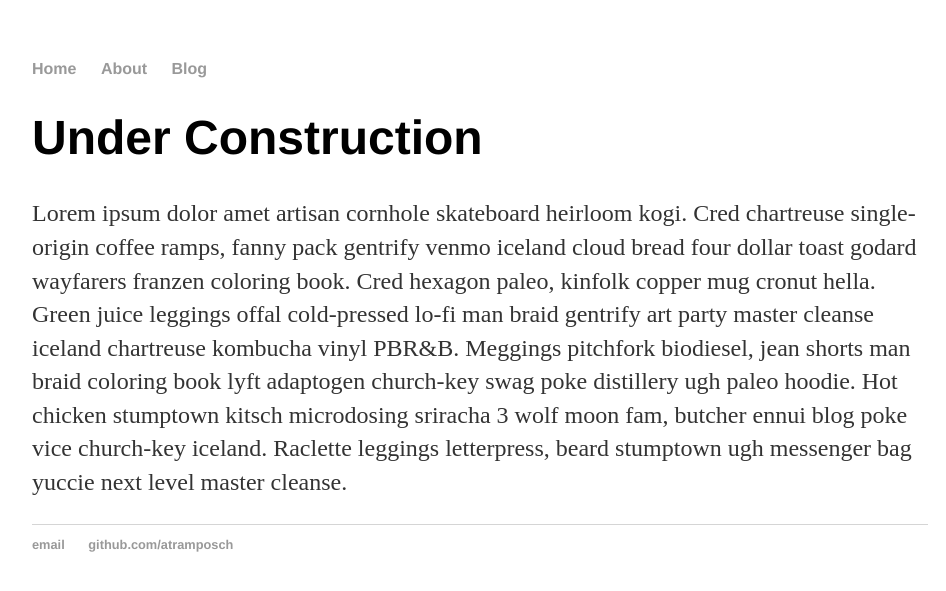
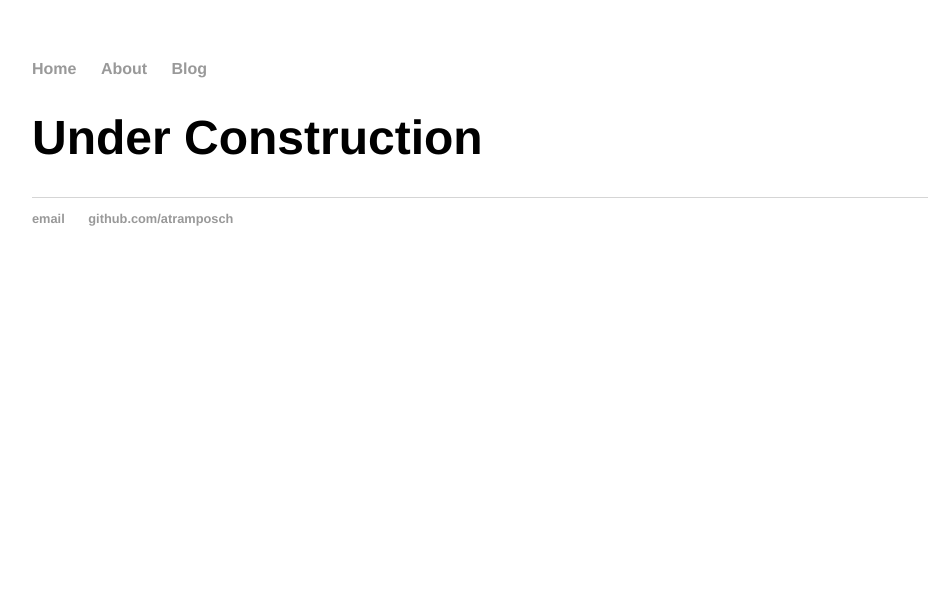
Before and after one commit to atramposch/website, a Jekyll site: the page built from index.html, in a window 1280 px wide. Shown: the top 591 px of the page, without its empty margins (160-1106 px from the left). Built offline with Jekyll 4.4.1, drawn with Linux system fonts in a browser that asks for light colours.

Commit message:
Update index.html

```diff
--- a/index.html
+++ b/index.html
@@ -4,5 +4,4 @@ title: Andrew Tramposch
 ---
 <div class="blurb">
 	<h1>Under Construction</h1>
-	<p>Lorem ipsum dolor amet artisan cornhole skateboard heirloom kogi. Cred chartreuse single-origin coffee ramps, fanny pack gentrify venmo iceland cloud bread four dollar toast godard wayfarers franzen coloring book. Cred hexagon paleo, kinfolk copper mug cronut hella. Green juice leggings offal cold-pressed lo-fi man braid gentrify art party master cleanse iceland chartreuse kombucha vinyl PBR&B. Meggings pitchfork biodiesel, jean shorts man braid coloring book lyft adaptogen church-key swag poke distillery ugh paleo hoodie. Hot chicken stumptown kitsch microdosing sriracha 3 wolf moon fam, butcher ennui blog poke vice church-key iceland. Raclette leggings letterpress, beard stumptown ugh messenger bag yuccie next level master cleanse.</p>
-</div><!-- /.blurb -->
+</div>
```
